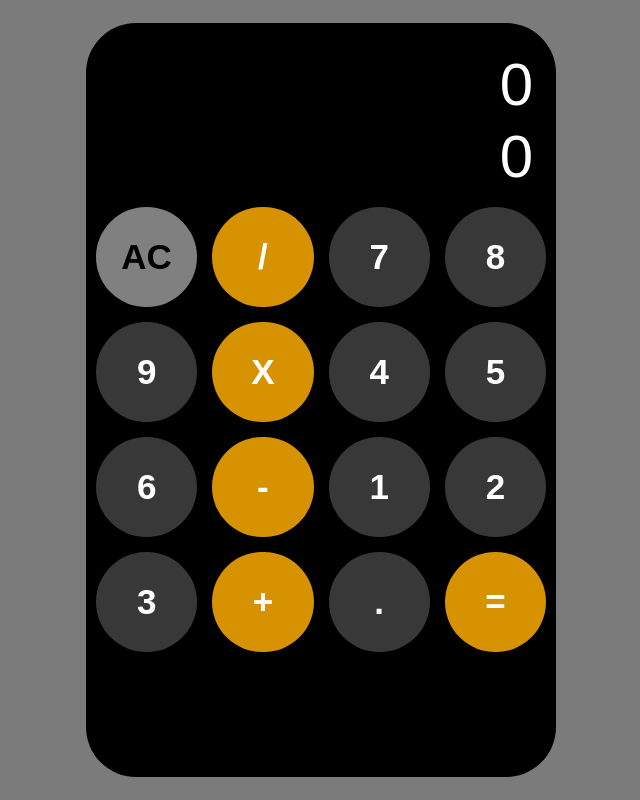
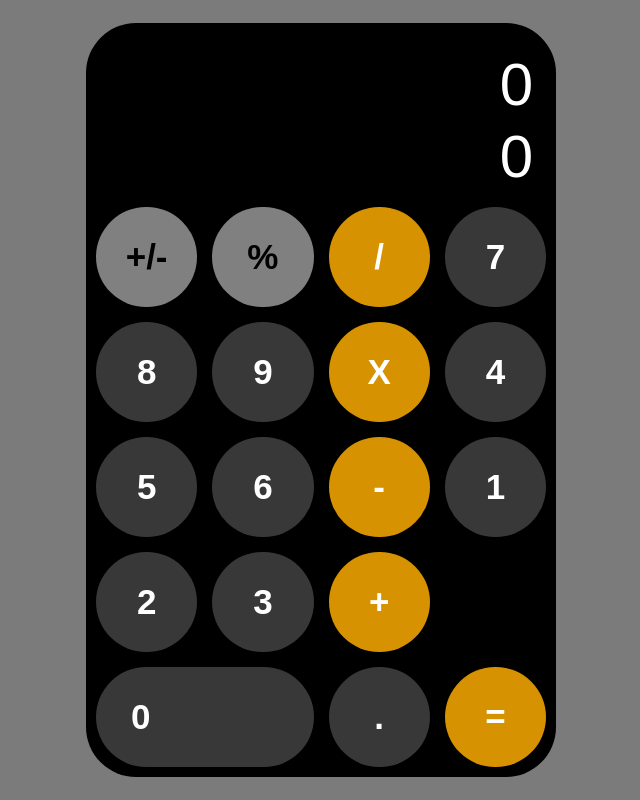
Before and after one commit to SergioGamboa-Ksquare/Calculator-Project, a plain HTML site: page index.html in a window 1280 px wide. Shown: the whole page, without its empty margins (319-959 px from the left). Drawn offline with Linux system fonts and the light colour scheme.

Commit message:
Update index.html

```diff
--- a/index.html
+++ b/index.html
@@ -87,27 +87,29 @@
             <input type="text" class="calculator-screen" placeholder="0" value="0" enabled />
         </div>
         <div class="wrapper">
-            <input type="button" class="num-input special" value="AC"> </input>
 
+            <input type="button" class="num-input special" value="+/-"> </input>
+            <input type="button" class="num-input special" value="%"> </input>
             <input type="button" class="num-input operator" value="/"> </input>
-            <input type="button" class="num-input" value="7"> </input>
-            <input type="button" class="num-input" value="8"> </input>
-            <input type="button" class="num-input" value="9"> </input>
+            <input type="button" class="num-input seven" onclick="buttonFun(7)" value="7"> </input>
+            <input type="button" class="num-input" onclick="buttonFun(8)" value="8"> </input>
+            <input type="button" class="num-input" onclick="buttonFun(9)" value="9"> </input>
             <input type="button" class="num-input operator" value="X"> </input>
-            <input type="button" class="num-input" value="4"> </input>
-            <input type="button" class="num-input" value="5"> </input>
-            <input type="button" class="num-input" value="6"> </input>
+            <input type="button" class="num-input" onclick="buttonFun(4)" value="4"> </input>
+            <input type="button" class="num-input" onclick="buttonFun(5)" value="5"> </input>
+            <input type="button" class="num-input" onclick="buttonFun(6)" value="6"> </input>
             <input type="button" class="num-input operator" value="-"> </input>
-            <input type="button" class="num-input" value="1"> </input>
-            <input type="button" class="num-input" value="2"> </input>
-            <input type="button" class="num-input" value="3"> </input>
+            <input type="button" class="num-input" onclick="buttonFun(1)" value="1"> </input>
+            <input type="button" class="num-input" onclick="buttonFun(2)" value="2"> </input>
+            <input type="button" class="num-input" onclick="buttonFun(3)" value="3"> </input>
             <input type="button" class="num-input operator" value="+"> </input>
-
-            <input type="button" class="num-input" value="."> </input>
+            <input type="button" class="num-input span-2" onclick="buttonFun(0)" value="0"> </input>
+            <input type="button" class="num-input" onclick="buttonFun('.')" value="."> </input>
             <input type="button" class="num-input operator" value="="> </input>
 
 
         </div>
+
     </div>
 
 </body>
```
